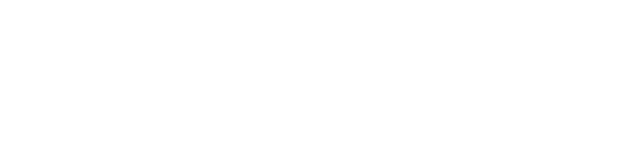
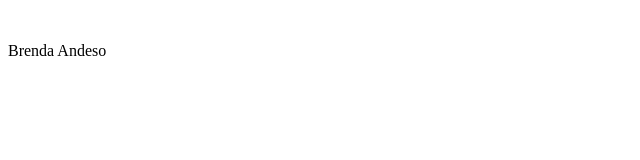
Before and after one commit to bre-nda/My-Week-1-Portfolio, a plain HTML site: page index.html in a window 1280 px wide. Shown: the full height of the page, 0-640 px from the left. Drawn offline with Linux system fonts and the light colour scheme.

Commit message:
add name to the paragraph

```diff
--- a/index.html
+++ b/index.html
@@ -10,6 +10,8 @@
 
 <body>
     <img src="" alt="">
+    <p>Brenda Andeso</p>
+
 
 
 
```
